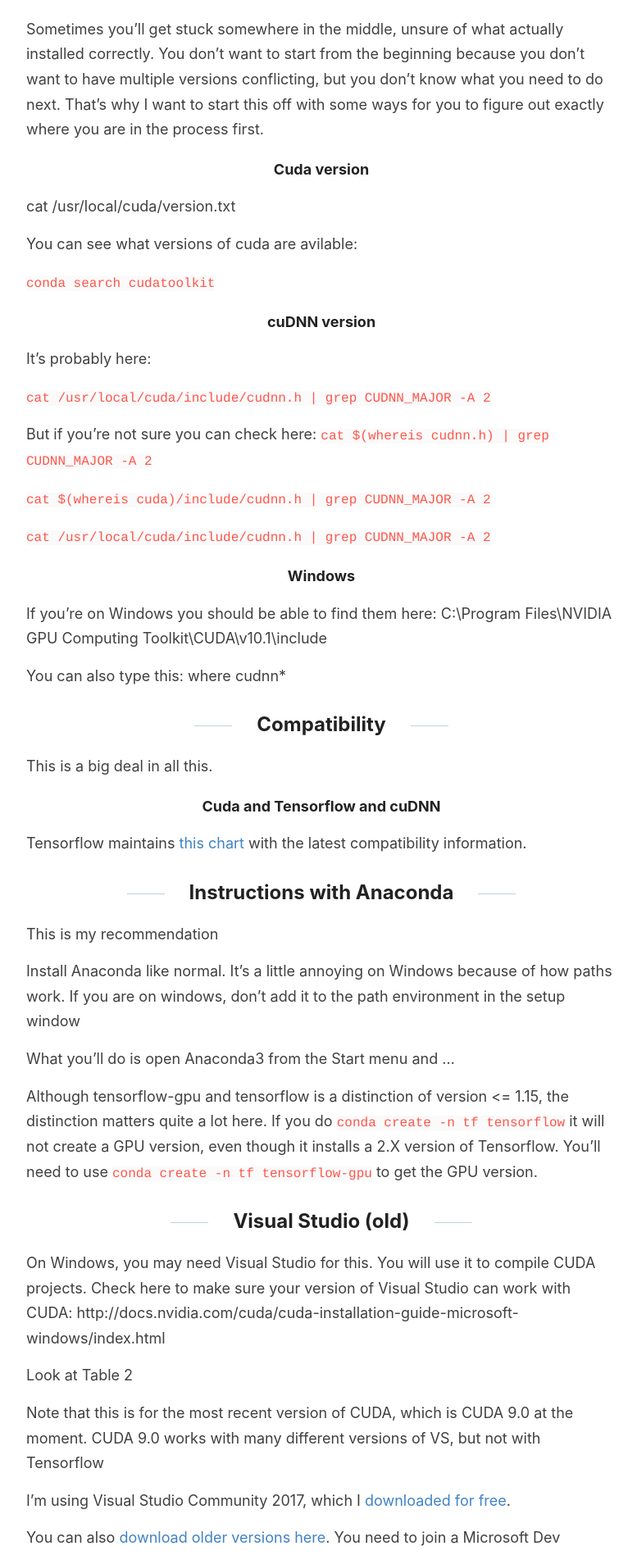
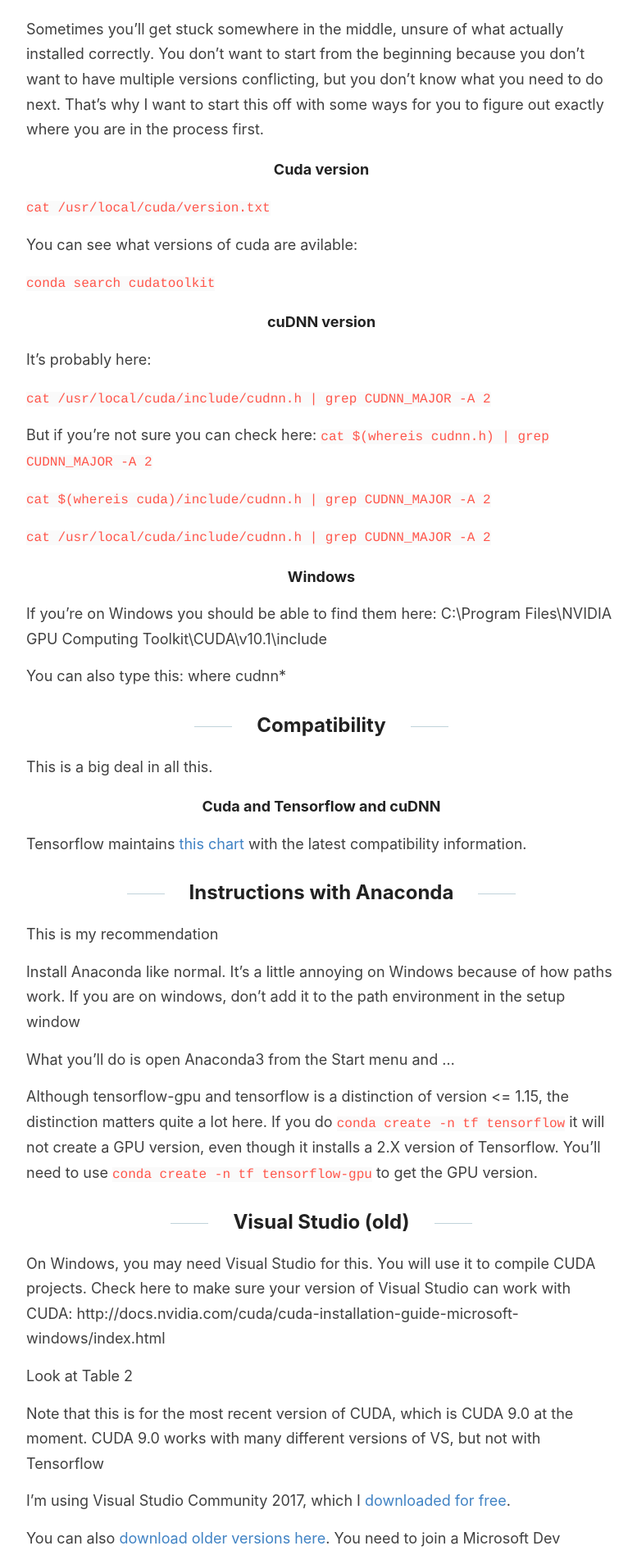
Before and after one commit to jss367/blog, a Jekyll site: the page built from _posts/2017-6-21-tensorflow-gpu-cuda.md, in a window 1280 px wide. Shown: the part 1248-3145 px from the top of the page at 82% size, without its empty margins (248-1025 px from the left). Built offline with Jekyll 4.4.1, drawn with Linux system fonts in a browser that asks for light colours; our own code applies the rules of GitHub Pages for plain Markdown files.

```diff
--- a/_posts/2017-6-21-tensorflow-gpu-cuda.md
+++ b/_posts/2017-6-21-tensorflow-gpu-cuda.md
@@ -51,7 +51,7 @@ Sometimes you'll get stuck somewhere in the middle, unsure of what actually inst
 
 #### Cuda version
 
-cat /usr/local/cuda/version.txt
+`cat /usr/local/cuda/version.txt`
 
 You can see what versions of cuda are avilable:
 
```
